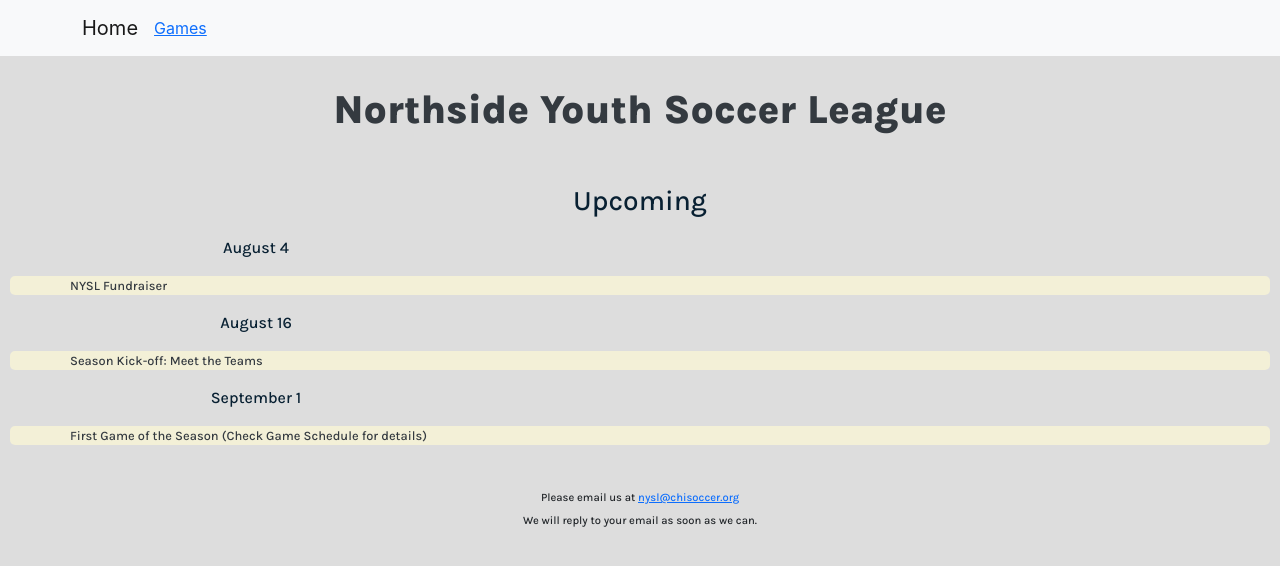
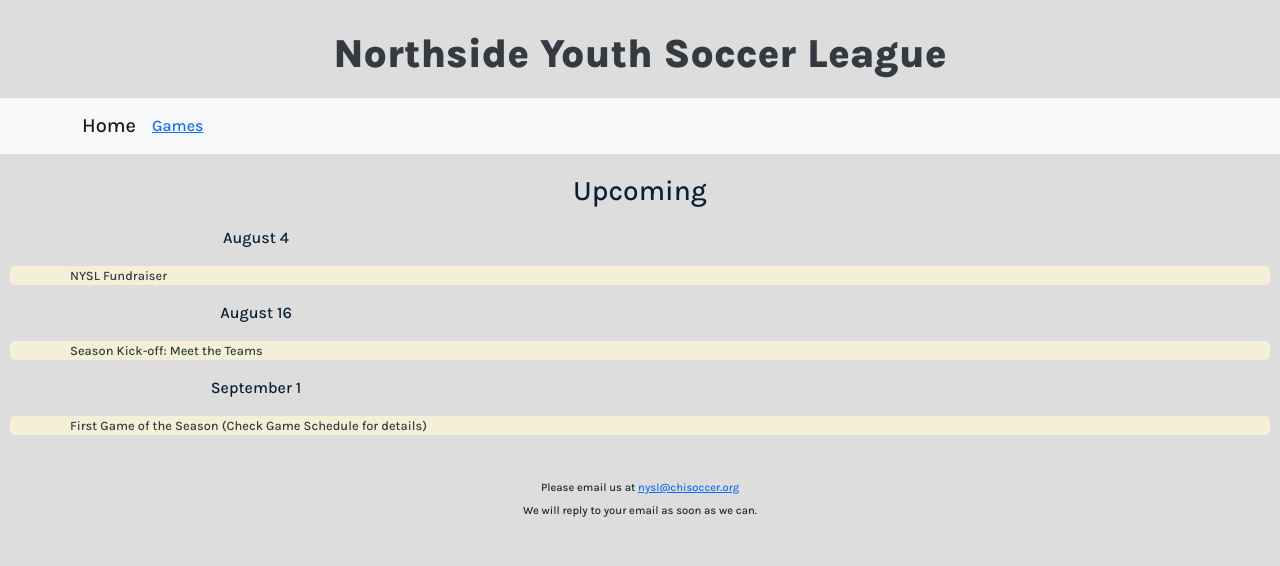
Before and after one commit to MichaelRosenfeld/nysl-mobile, a React (Create React App) app: page / in a window 1280 px wide. Shown: the top 566 px of the page. Built offline with nearby package versions, Linux system fonts and the light colour scheme.

Commit message:
Implement Nav as component

```diff
--- a/src/App.js
+++ b/src/App.js
@@ -7,14 +7,7 @@ import {Container, Nav, Navbar} from "react-bootstrap";
 function App() {
     return (
         <>
-            <Navbar bg="light" variant="light">
-                <Container>
-                    <Navbar.Brand href="/">Home</Navbar.Brand>
-                    <Nav className="me-auto">
-                        <Link to="/games">Games</Link>
-                    </Nav>
-                </Container>
-            </Navbar>
+
             <Home />
         </>
     );
--- a/src/components/Events.css
+++ b/src/components/Events.css
@@ -1,6 +1,6 @@
 .Events {
     text-align: center;
-    margin-top: 50px;
+    margin-top: 20px;
     margin-bottom: 50px;
 }
 
--- a/src/components/Header.css
+++ b/src/components/Header.css
@@ -6,4 +6,5 @@
     font-weight: 800;
     color: #343A40;
     padding-top: 30px;
+    margin-bottom: 20px;
 }
--- /dev/null
+++ b/src/components/NavBar.jsx
@@ -0,0 +1,24 @@
+import {Container, Nav, Navbar} from "react-bootstrap";
+import {Link} from "react-router-dom";
+import React from "react";
+
+const navBar = (
+    <Navbar bg="light" variant="light">
+        <Container>
+            <Navbar.Brand href="/">Home</Navbar.Brand>
+            <Nav className="me-auto">
+                <Link to="/games">Games</Link>
+            </Nav>
+        </Container>
+    </Navbar>
+);
+
+function NavBar() {
+    return (
+        <>
+            {navBar}
+        </>
+    );
+}
+
+export default NavBar;
--- a/src/routes/Home.jsx
+++ b/src/routes/Home.jsx
@@ -1,10 +1,12 @@
 import Header from "../components/Header";
 import Events from "../components/Events";
 import Contact from "../components/Contact";
+import NavBar from "../components/NavBar";
 
 const home = (
     <div className="Home">
         <Header />
+        <NavBar />
         <Events />
         <Contact />
     </div>
```
